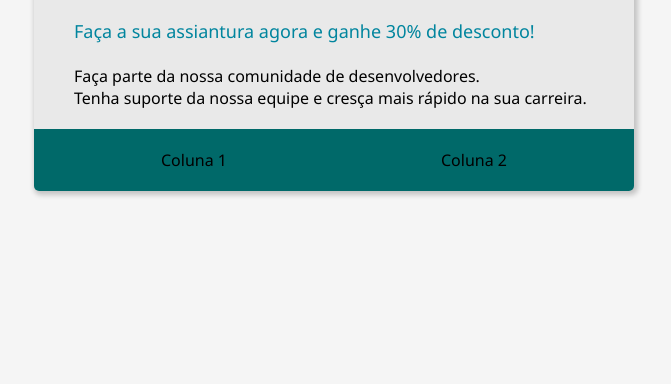
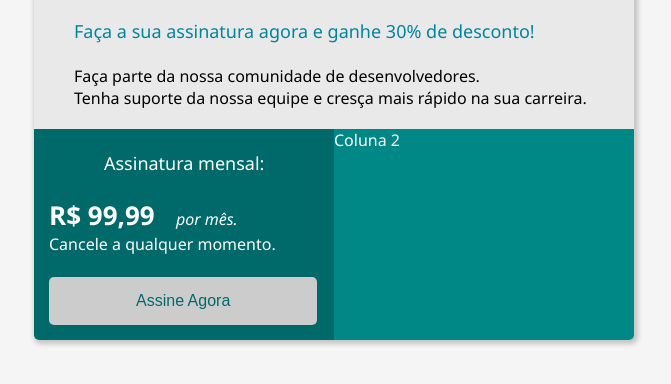
Before and after one commit to Lucena349/bootcamp-devjr-modulo2, a plain HTML site: page index.html in a window 1280 px wide. Shown: the part 74-458 px from the top of the page, without its empty margins (306-977 px from the left). Drawn offline with Linux system fonts and the light colour scheme.

Commit message:
closes #4 tags button e span

```diff
--- a/index.html
+++ b/index.html
@@ -22,16 +22,27 @@
             overflow: hidden;
         }
 
+        .coluna1{
+            background-color: #006969;
+            width: 50%;
+            color: #fff;
+        }
+
+        .coluna2{
+            background-color: #008887;
+            width: 50%;
+            color: #fff;
+        }
+
         .header {
             padding: 20px;
         }
 
         .flex-container{
             display: flex;
-            background-color: #006969;
             justify-content: space-around;
-            padding: 20px;
         }
+
 
         .header-tittle{
             color: #006f6f;
@@ -50,6 +61,44 @@
         .header-subtittle2{
             margin-left: 20px;
         }
+
+        .sub-assinatura{
+            color: #ffffff;
+            font-size: 18px;
+            margin-left: 70px;
+        }
+
+        .price{
+            font-size: 26px;
+            font-weight: 700;
+            margin-left: 15px;
+        }
+
+        .month{
+            font-style: italic;
+            margin-left: 17px;
+        }
+
+        .cancel{
+            margin-left: 15px;
+        }
+
+        .button{
+            margin-left: 15px;
+            margin-bottom: 15px;
+            padding: 15px 87px;
+            color: #006969;
+            font-size: 16px;
+            border-radius: 5px;
+            border: none;
+            background-color: #CCCCCC;
+            cursor: pointer;
+        }
+
+        .button:hover{
+            background-color: #E9E9E9;
+        }
+
     </style>
 
 </head>
@@ -57,16 +106,25 @@
     <div class="container">
         <div class="header">
             <div class="header-tittle">Entre para a nossa comunidade!</div><br>
-            <div class="header-subtittle1">Faça a sua assiantura agora e ganhe 30% de desconto!</div><br>
+            <div class="header-subtittle1">Faça a sua assinatura agora e ganhe 30% de desconto!</div><br>
             <div class="header-subtittle2">Faça parte da nossa comunidade de desenvolvedores.<br>
                 Tenha suporte da nossa equipe e cresça mais rápido na sua carreira.
             </div>
         </div>
         <div class="flex-container">
-            <div>
-                Coluna 1
+            <div class="coluna1"><br>
+                <div class="sub-assinatura">Assinatura mensal:</div><br>
+                <div>
+                    <span class="price">R$ 99,99</span>
+                    <span class="month">por mês.</span>
+                </div>
+                <div class="cancel">Cancele a qualquer momento.</div><br>
+                <button class="button">
+                    Assine Agora
+                </button>
+
             </div>
-            <div>
+            <div class="coluna2">
                 Coluna 2
             </div>
         </div>
```
